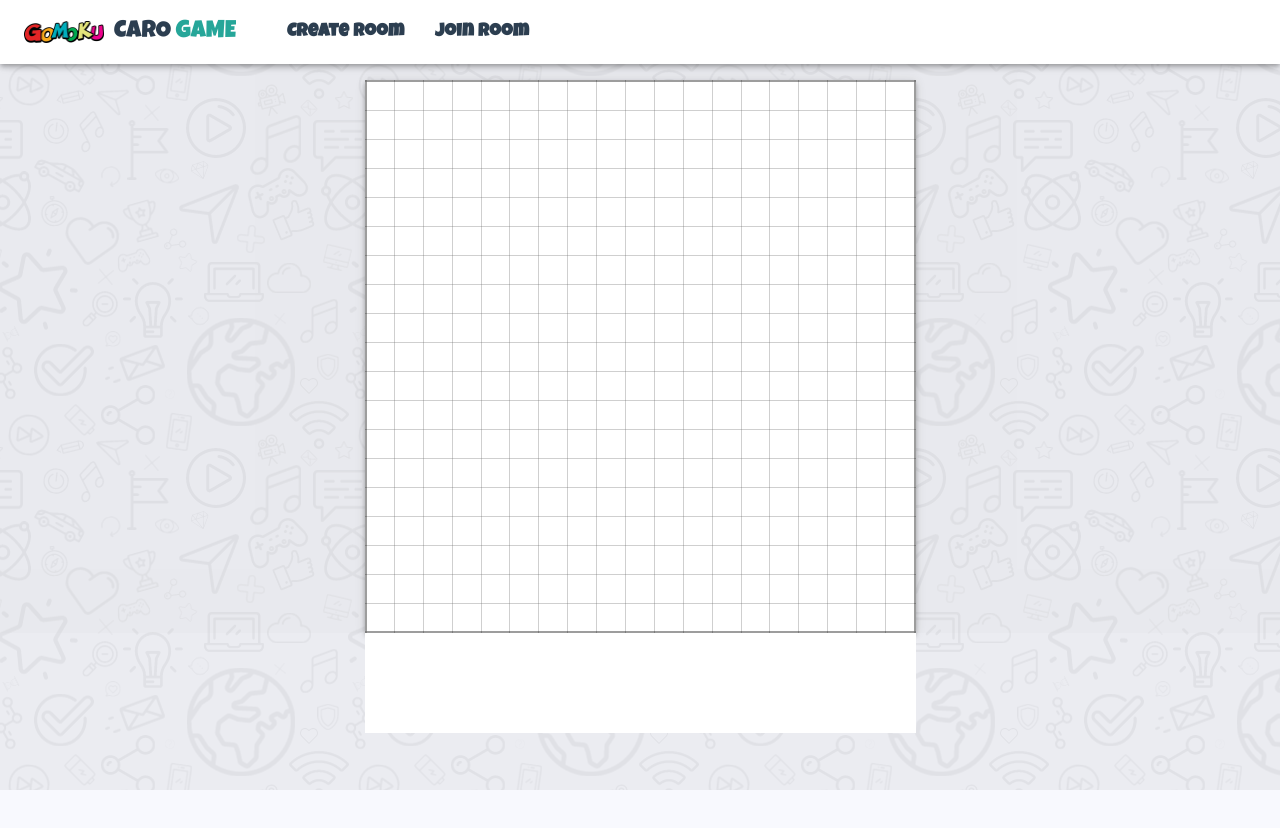
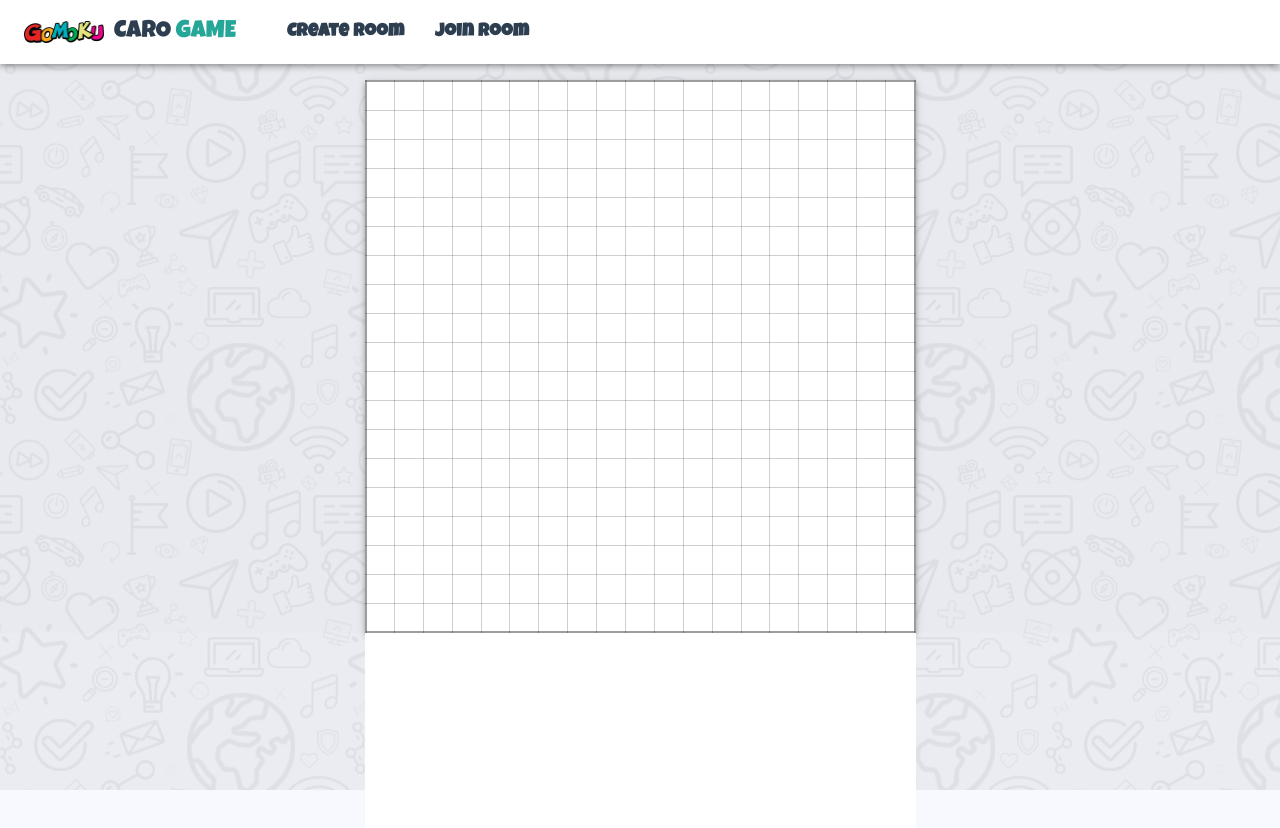
Before and after one commit to quangvinhbee/game-caro-nextjs, a Next.js app: page /Room/1 in a window 1280 px wide. Shown: the top 828 px of the page. Before the commit the page ends 800 px from the top, so only its background shows below. Built offline with nearby package versions, Linux system fonts and the light colour scheme; no server answers; the database is empty; grey boxes are pictures that could not be loaded.

Commit message:
Update PlayRoom.jsx

```diff
--- a/components/pages/PlayRoom.jsx
+++ b/components/pages/PlayRoom.jsx
@@ -12,6 +12,9 @@ const PlayRoom = (props) => {
                     </table>
                 </div>
                 {props.footer_table}
+                {props.footer_table}
+                {props.footer_table}
+                {props.footer_table}
             </div>
         </>
     );
```
